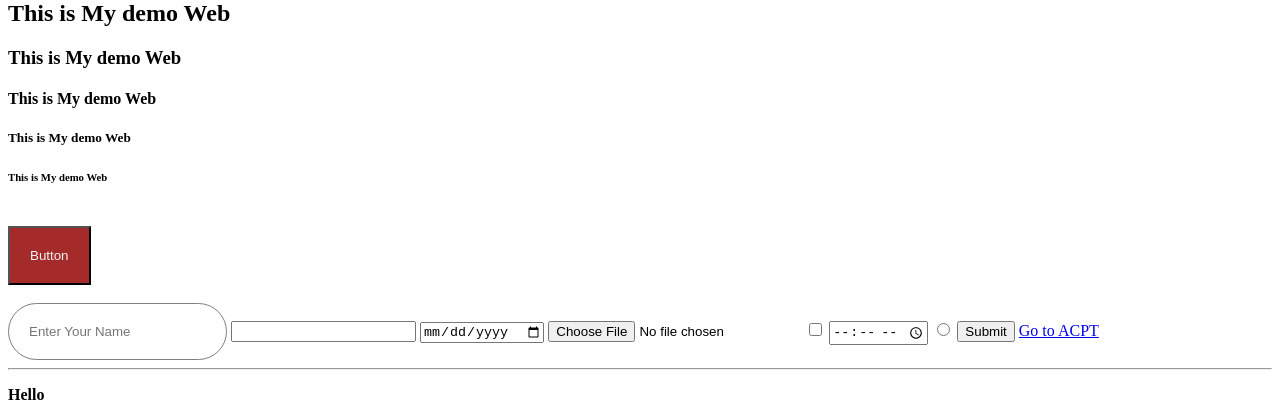
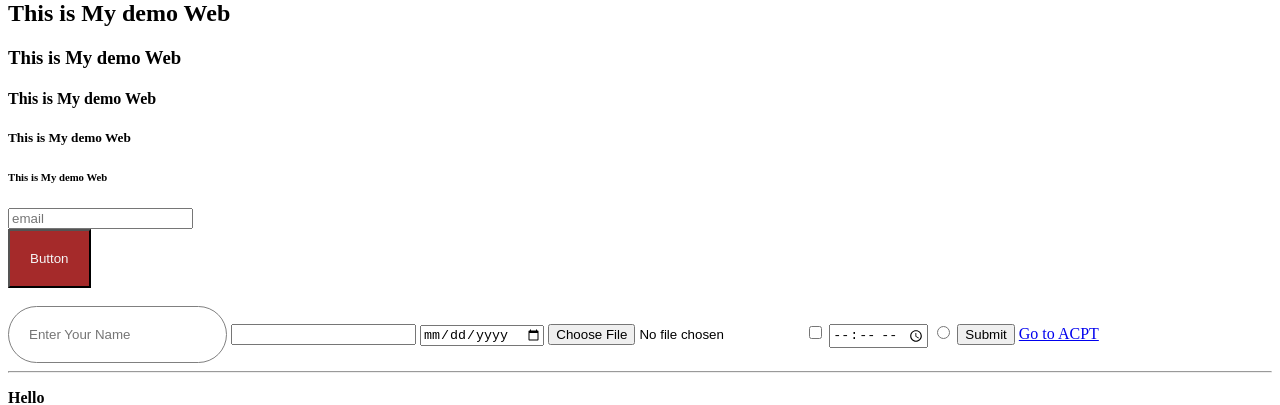
Before and after one commit to MohamedIjlal27/amd4-basic-web, a plain HTML site: page index.html in a window 1280 px wide. Shown: the part 82-487 px from the top of the page. Drawn offline with Linux system fonts and the light colour scheme.

Commit message:
Addes One input tag

```diff
--- a/index.html
+++ b/index.html
@@ -13,6 +13,8 @@
     <h4>This is My demo Web</h4>
     <h5>This is My demo Web</h5>
     <h6>This is My demo Web</h6>
+
+    <input type="email" placeholder="email" />
 
     <br />
     <button class="btn">Button</button>
```
